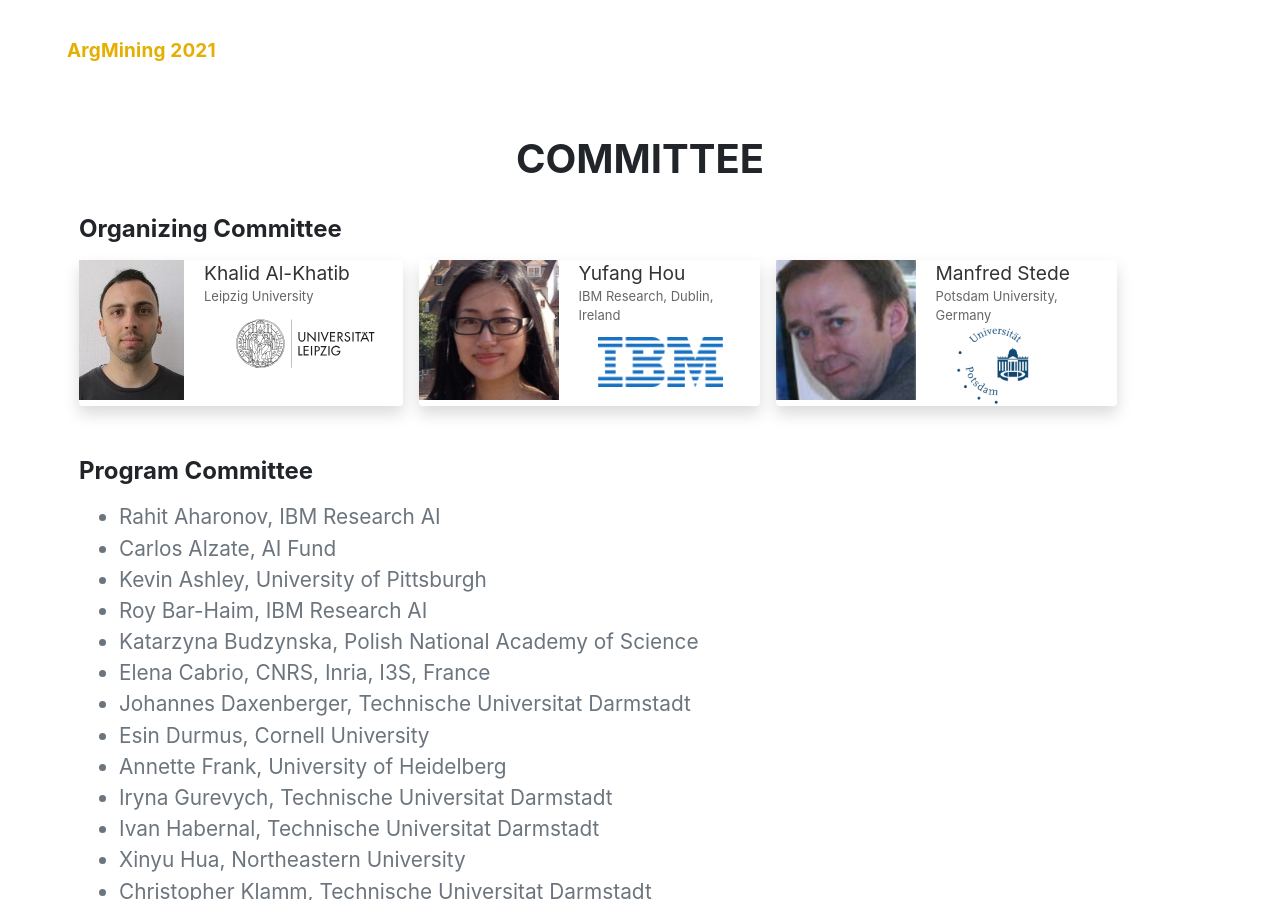
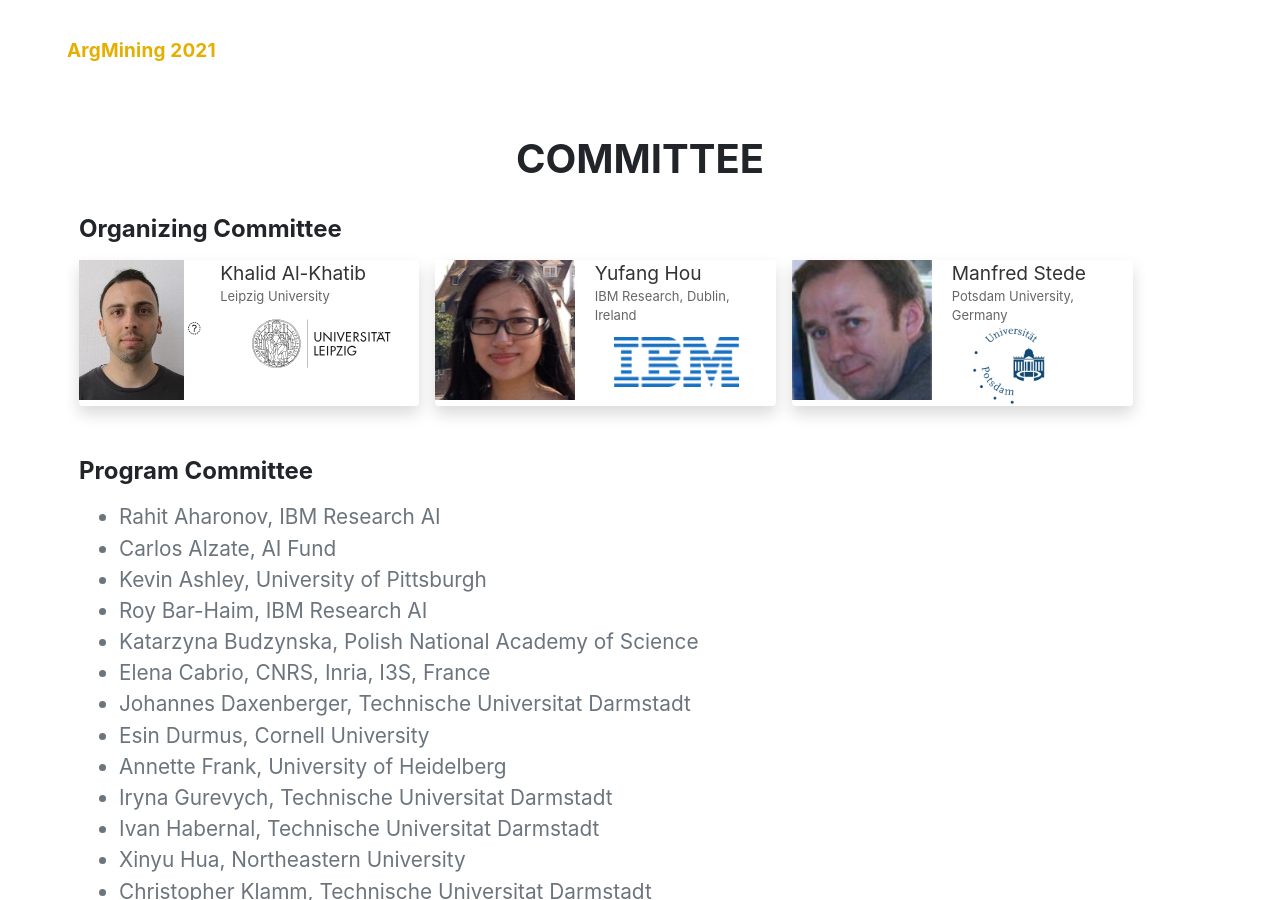
Before and after one commit to argmining2021/argmining2021.github.io, a Jekyll site: the page built from index.html, in a window 1280 px wide and 900 px high, scrolled down 4693 px. Built offline with Jekyll 4.4.1, drawn with Linux system fonts in a browser that asks for light colours; nearby versions of some CDN libraries; some web fonts are replaced.

Commit message:
Update committee.html

```diff
--- a/_includes/sections/committee.html
+++ b/_includes/sections/committee.html
@@ -19,6 +19,7 @@
         <div class="row">
             <div class="col-auto">
                 <img src="img/people/alkhatib.jpg" class="" alt="">
+                <a href="https://twitter.com/khalid_ikh" class="fa fa-twitter"></a>
                 <a href="https://www.uni-weimar.de/en/media/chairs/computer-science-department/webis/people/alkhatib/" class="stretched-link"></a>
 
             </div>
```
